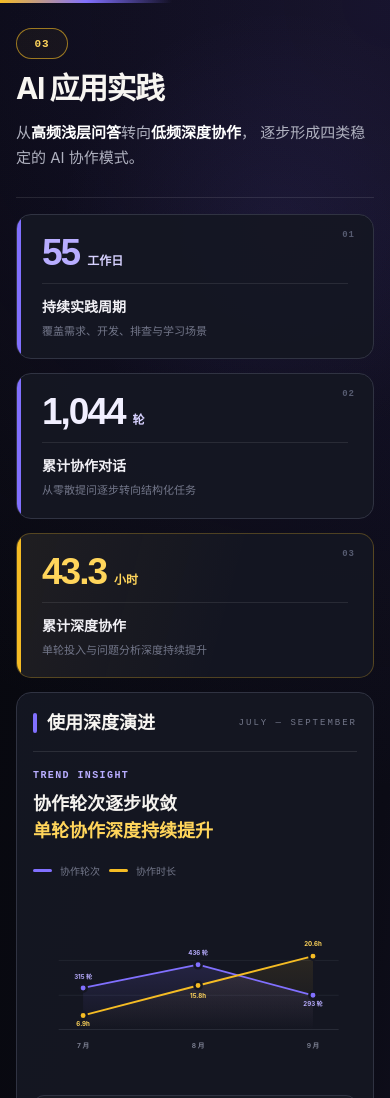
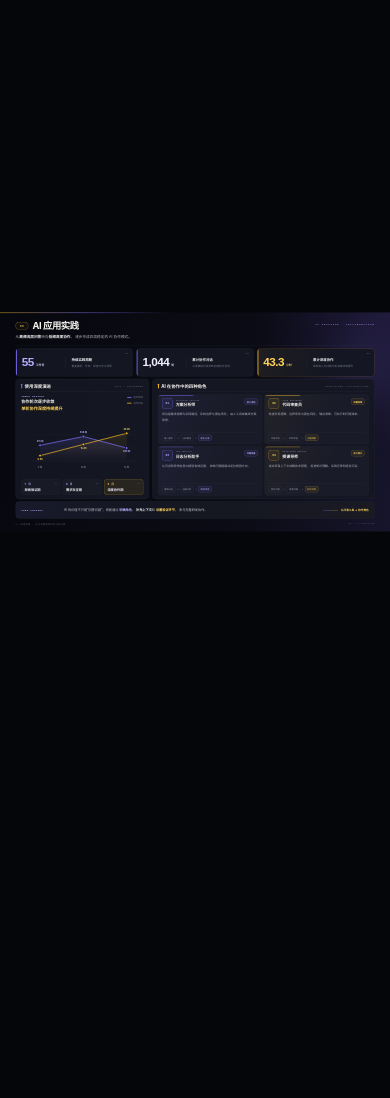
Before and after one commit to drawn1234/PPT, a plain HTML site: page 11-AI应用实践.html in a window 390 px wide. Shown: the top 1098 px of the page. After the commit the page ends 844 px from the top, so only its background shows below. Drawn offline with Linux system fonts and the light colour scheme.

Commit message:
fix(ai-slide): fit content into fixed presentation canvas

```diff
--- a/11-AI应用实践.html
+++ b/11-AI应用实践.html
@@ -36,18 +36,40 @@
 
     html,
     body {
+      width: 100%;
+      height: 100%;
       margin: 0;
-      min-height: 100%;
+      overflow: hidden;
       color: var(--text);
-      background: #04050a;
+      background: #05060a;
       font-family:
         Inter, "PingFang SC", "Microsoft YaHei",
         "Noto Sans SC", sans-serif;
     }
 
-    body {
-      min-height: 100vh;
-      overflow-x: hidden;
+    /* 固定演示画布视口 */
+
+    #viewport {
+      position: fixed;
+      inset: 0;
+
+      display: flex;
+      align-items: center;
+      justify-content: center;
+
+      overflow: hidden;
+      background: #05060a;
+    }
+
+    /* 1600 x 900 演示画布 */
+
+    #slide {
+      position: relative;
+      width: 1600px;
+      height: 900px;
+      flex: 0 0 auto;
+      overflow: hidden;
+      transform-origin: center center;
     }
 
     button,
@@ -58,12 +80,10 @@
     }
 
     .page {
-      position: relative;
-      width: min(1680px, 100%);
-      min-height: 100vh;
-      margin: 0 auto;
+      position: absolute;
+      inset: 0;
       overflow: hidden;
-      padding: 46px 70px 30px;
+      padding: 34px 64px 22px;
       background:
         radial-gradient(
           circle at 100% 0,
@@ -111,6 +131,16 @@
     .page-content {
       position: relative;
       z-index: 1;
+      height: 100%;
+
+      display: grid;
+      grid-template-rows:
+        104px
+        115px
+        minmax(0, 1fr)
+        70px
+        22px;
+      row-gap: 10px;
     }
 
     /* 顶部 */
@@ -120,7 +150,7 @@
       align-items: flex-start;
       justify-content: space-between;
       gap: 36px;
-      padding-bottom: 26px;
+      padding-bottom: 16px;
       border-bottom: 1px solid rgba(255, 255, 255, 0.1);
     }
 
@@ -150,13 +180,13 @@
     h1 {
       margin: 0;
       color: var(--text);
-      font-size: clamp(30px, 2.5vw, 42px);
+      font-size: 38px;
       line-height: 1.15;
       letter-spacing: -1.5px;
     }
 
     .subtitle {
-      margin: 14px 0 0;
+      margin: 9px 0 0;
       color: var(--secondary);
       font-size: 15px;
       line-height: 1.7;
@@ -220,7 +250,7 @@
       display: grid;
       grid-template-columns: repeat(3, minmax(0, 1fr));
       gap: 14px;
-      margin-top: 16px;
+      margin-top: 0;
     }
 
     .metric {
@@ -228,9 +258,9 @@
       display: grid;
       grid-template-columns: minmax(150px, 0.72fr) 1fr;
       align-items: center;
-      min-height: 106px;
+      min-height: 0;
       overflow: hidden;
-      padding: 19px 25px;
+      padding: 16px 24px;
     }
 
     .metric::before {
@@ -279,7 +309,7 @@
     .metric-value {
       color: var(--purple-light);
       font-family: Arial, sans-serif;
-      font-size: clamp(37px, 3vw, 51px);
+      font-size: 48px;
       font-weight: 800;
       line-height: 1;
       letter-spacing: -2px;
@@ -329,14 +359,16 @@
 
     .main-grid {
       display: grid;
-      grid-template-columns: minmax(390px, 0.88fr) minmax(620px, 1.52fr);
+      grid-template-columns: minmax(390px, 0.9fr) minmax(600px, 1.5fr);
       gap: 14px;
-      margin-top: 14px;
+      margin-top: 0;
+      min-height: 0;
     }
 
     .main-panel {
-      height: 500px;
-      padding: 20px 23px;
+      height: 100%;
+      min-height: 0;
+      padding: 17px 22px;
     }
 
     .panel-head {
@@ -344,7 +376,7 @@
       align-items: center;
       justify-content: space-between;
       gap: 20px;
-      padding-bottom: 17px;
+      padding-bottom: 12px;
       border-bottom: 1px solid rgba(255, 255, 255, 0.1);
     }
 
@@ -361,11 +393,11 @@
       align-items: flex-start;
       justify-content: space-between;
       gap: 16px;
-      padding: 18px 0 8px;
+      padding: 11px 0 6px;
     }
 
     .trend-kicker {
-      margin-bottom: 9px;
+      margin-bottom: 6px;
       color: var(--purple-light);
       font-family: monospace;
       font-size: 10px;
@@ -376,7 +408,7 @@
     .trend-statement {
       margin: 0;
       color: #f5f3ef;
-      font-size: 18px;
+      font-size: 17px;
       font-weight: 700;
       line-height: 1.5;
     }
@@ -415,9 +447,11 @@
 
     .chart {
       width: 100%;
-      height: 208px;
-      margin-top: 1px;
+      height: 100%;
+      min-height: 0;
+      margin-top: 4px;
       overflow: visible;
+      flex: 1 1 auto;
     }
 
     .chart text {
@@ -434,8 +468,8 @@
 
     .month-card {
       position: relative;
-      min-height: 75px;
-      padding: 13px 14px;
+      min-height: 0;
+      padding: 10px 13px;
       border: 1px solid var(--border);
       border-radius: 11px;
       background: rgba(255, 255, 255, 0.018);
@@ -447,7 +481,7 @@
     }
 
     .month {
-      margin-bottom: 10px;
+      margin-bottom: 6px;
       color: var(--purple-light);
       font-family: monospace;
       font-size: 11px;
@@ -484,17 +518,19 @@
     .roles-grid {
       display: grid;
       grid-template-columns: repeat(2, minmax(0, 1fr));
+      grid-auto-rows: minmax(0, 1fr);
       gap: 10px;
-      margin-top: 14px;
+      height: calc(100% - 44px);
+      margin-top: 11px;
     }
 
     .role-card {
       position: relative;
       display: flex;
-      min-height: 196px;
+      min-height: 0;
       overflow: hidden;
       flex-direction: column;
-      padding: 17px 18px 15px;
+      padding: 14px 16px 12px;
       border: 1px solid var(--border);
       border-radius: 13px;
       background:
@@ -578,7 +614,7 @@
     .role-heading h3 {
       margin: 0;
       color: #f5f3ef;
-      font-size: 17px;
+      font-size: 16px;
       line-height: 1.25;
     }
 
@@ -601,10 +637,10 @@
     }
 
     .role-description {
-      margin: 15px 0 14px;
+      margin: 12px 0 10px;
       color: var(--secondary);
-      font-size: 11px;
-      line-height: 1.65;
+      font-size: 12px;
+      line-height: 1.75;
     }
 
     .role-flow {
@@ -612,7 +648,7 @@
       align-items: center;
       gap: 6px;
       margin-top: auto;
-      padding-top: 12px;
+      padding-top: 9px;
       border-top: 1px solid rgba(255, 255, 255, 0.09);
     }
 
@@ -621,7 +657,7 @@
       border: 1px solid #3b3e4d;
       border-radius: 6px;
       color: #9b9eae;
-      font-size: 8px;
+      font-size: 9px;
       white-space: nowrap;
     }
 
@@ -649,9 +685,10 @@
       grid-template-columns: 150px 1fr auto;
       align-items: center;
       gap: 26px;
-      min-height: 79px;
-      margin-top: 14px;
-      padding: 18px 22px;
+      min-height: 0;
+      height: 100%;
+      margin-top: 0;
+      padding: 14px 22px;
       background:
         linear-gradient(
           90deg,
@@ -712,145 +749,30 @@
       display: flex;
       justify-content: space-between;
       gap: 20px;
-      margin-top: 15px;
+      margin-top: 0;
+      align-self: center;
       color: #55596b;
       font-family: monospace;
-      font-size: 8px;
+      font-size: 9px;
       letter-spacing: 1.3px;
     }
 
-    /* 响应式 */
+    /*
+     * 固定 1600 x 900 演示画布。
+     * 窗口变化时只整体缩放 #slide，
+     * 不再做网页式重排（不改单栏 / 单列）。
+     */
 
-    @media (max-width: 1180px) {
-      .page {
-        padding: 38px 34px 28px;
-      }
-
-      .metric {
-        grid-template-columns: 1fr;
-      }
-
-      .metric-value-wrap {
-        padding: 0 0 12px;
-        border-right: 0;
-        border-bottom: 1px solid rgba(255, 255, 255, 0.09);
-      }
-
-      .metric-copy {
-        padding: 12px 0 0;
-      }
-
-      .main-grid {
-        grid-template-columns: 1fr;
-      }
-
-      .main-panel {
-        height: auto;
-      }
-
-      .trend {
-        min-height: 520px;
-      }
-    }
-
-    @media (max-width: 760px) {
-      .page {
-        padding: 28px 16px 24px;
-      }
-
-      .header {
-        flex-direction: column;
-      }
-
-      .title-row {
-        align-items: flex-start;
-        flex-direction: column;
-        gap: 12px;
-      }
-
-      .header-en {
-        display: none;
-      }
-
-      .metrics {
-        grid-template-columns: 1fr;
-      }
-
-      .metric {
-        grid-template-columns: 140px 1fr;
-      }
-
-      .metric-value-wrap {
-        padding: 0 18px 0 0;
-        border-right: 1px solid rgba(255, 255, 255, 0.1);
-        border-bottom: 0;
-      }
-
-      .metric-copy {
-        padding: 0 0 0 18px;
-      }
-
-      .roles-grid {
-        grid-template-columns: 1fr;
-      }
-
-      .main-panel {
-        padding: 18px 16px;
-      }
-
-      .trend-insight {
-        flex-direction: column;
-      }
-
-      .legend {
-        flex-direction: row;
-      }
-
-      .month-phases {
-        grid-template-columns: 1fr;
-      }
-
-      .insight {
-        grid-template-columns: 1fr;
-      }
-
-      .insight-result::before {
-        display: none;
-      }
-    }
-
-    @media (max-width: 480px) {
-      .metric {
-        grid-template-columns: 1fr;
-      }
-
-      .metric-value-wrap {
-        padding: 0 0 12px;
-        border-right: 0;
-        border-bottom: 1px solid rgba(255, 255, 255, 0.09);
-      }
-
-      .metric-copy {
-        padding: 12px 0 0;
-      }
-
-      .role-tag {
-        display: none;
-      }
-
-      .role-flow {
-        flex-wrap: wrap;
-      }
-
-      .flow-arrow {
-        display: none;
-      }
+    @media (max-width: 1600px), (max-height: 900px) {
+      /* 由脚本统一缩放，这里不改变画布内部布局 */
     }
   </style>
 </head>
 
 <body>
-  <main class="page">
+  <div id="viewport">
+    <main id="slide">
+      <div class="page">
         <div class="page-content">
 
         <!-- 标题 -->
@@ -1217,21 +1139,53 @@
               <span>03 / AI PRACTICE</span>
             </footer>
         </div>
+      </div>
     </main>
-</body>
+  </div>
+
   <script>
+    /*
+     * 固定 1600 x 900 画布的等比缩放。
+     * #slide 不存在时安全返回，不抛异常。
+     */
     function resizeSlide() {
       const slide = document.getElementById("slide");
 
+      if (!slide) {
+        return;
+      }
+
+      const viewportWidth = window.visualViewport
+        ? window.visualViewport.width
+        : window.innerWidth;
+
+      const viewportHeight = window.visualViewport
+        ? window.visualViewport.height
+        : window.innerHeight;
+
       const scale = Math.min(
-        window.innerWidth / 1600,
-        window.innerHeight / 900
+        viewportWidth / 1600,
+        viewportHeight / 900
       );
 
       slide.style.transform = `scale(${scale})`;
     }
 
+    /* 首次执行 */
+    resizeSlide();
+
+    /* 窗口尺寸与方向变化 */
     window.addEventListener("load", resizeSlide);
     window.addEventListener("resize", resizeSlide);
+    window.addEventListener("orientationchange", resizeSlide);
+
+    /* visualViewport 变化（移动端地址栏收缩等） */
+    if (window.visualViewport) {
+      window.visualViewport.addEventListener(
+        "resize",
+        resizeSlide
+      );
+    }
   </script>
+</body>
 </html>
```
Lines whose indentation alone changed are shown as unchanged.
